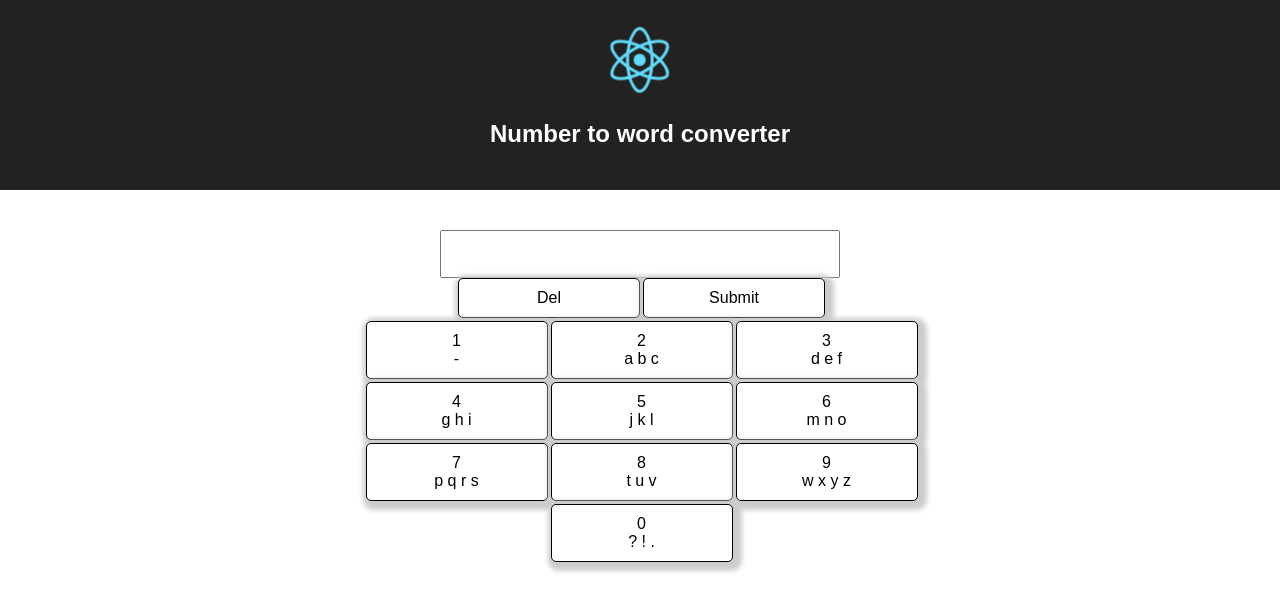
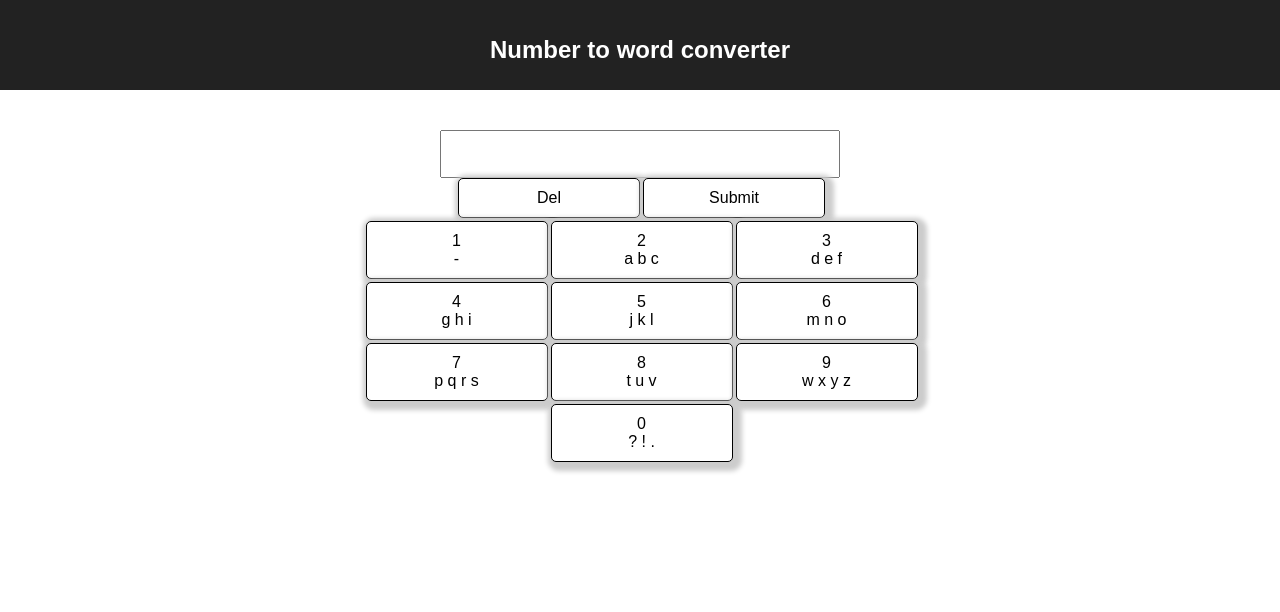
Before and after one commit to Matus-Stastny/number-to-word-converter, a React (Create React App) app in the folder client/: page / in a window 1280 px wide. Shown: the top 612 px of the page. Built offline with nearby package versions, Linux system fonts and the light colour scheme.

Commit message:
Fixed typo, added loading, minor style update

```diff
--- a/client/src/App.css
+++ b/client/src/App.css
@@ -9,7 +9,7 @@
 
 .App-header {
   background-color: #222;
-  height: 150px;
+  height: 50px;
   padding: 20px;
   color: white;
 }
--- a/client/src/App.js
+++ b/client/src/App.js
@@ -11,13 +11,15 @@ class App extends Component {
         this.state = {
             words: [],
             inputValue: '',
-            showedRealWordsOnly: false
+            showedRealWordsOnly: false,
+            isLoading: false
         };
     }
 
     handleSubmit = () => {
+        this.setState({ isLoading: true });
         this.callApi()
-            .then(res => this.setState({ words: res.words }))
+            .then(res => this.setState({ words: res.words, isLoading: false }))
             .catch(err => console.log(err));
     };
 
@@ -51,15 +53,15 @@ class App extends Component {
     };
 
     render() {
-        const { inputValue, words, showedRealWordsOnly } = this.state;
+        const { inputValue, words, showedRealWordsOnly, isLoading } = this.state;
         return (
             <div className="App">
                 <header className="App-header">
-                    <img src={logo} className="App-logo" alt="logo" />
                     <h1 className="App-title">Number to word converter</h1>
                 </header>
 
                 <div className="container">
+                    {isLoading && <img src={logo} className="App-logo" alt="logo" />}
                     {words.length > 0 && (
                         <div className="options-panel">
                             <button className="button clear-button" onClick={this.handleClear}>
@@ -92,7 +94,6 @@ class App extends Component {
                     <div className="wrapper">
                         <input
                             type="number"
-                            s
                             className="number-input"
                             value={inputValue}
                             onChange={this.handleInputChange}
```
